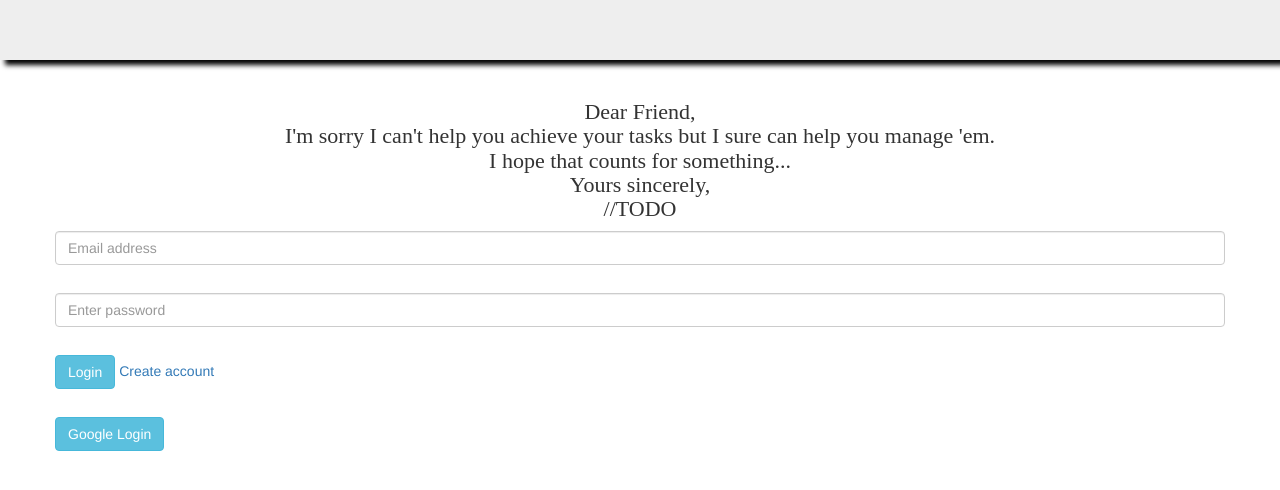
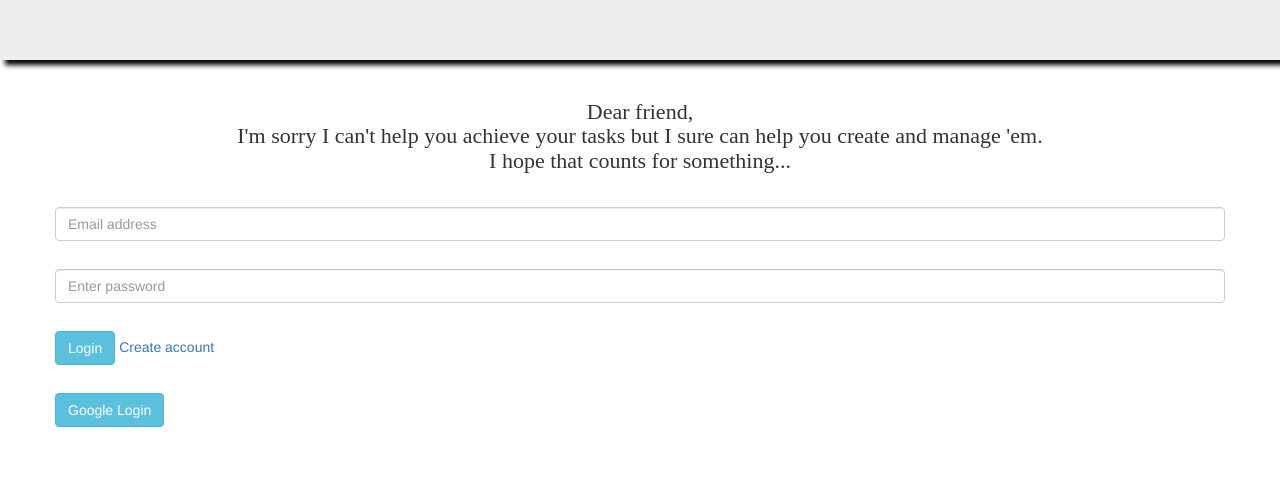
Before and after one commit to larrystone/bc-22-todo_list_app, a website: page views/index.html in a window 1280 px wide. Shown: the part 180-670 px from the top of the page. Drawn offline with nearby package versions, Linux system fonts and the light colour scheme; files that its build step writes are made by us from their sources; no server answers; files whose address does not match are found by name; a web font is replaced by a local one.

Commit message:
minor bug fix in dashboard.js. Still buggy though

```diff
--- a/public/js/dashboard.js
+++ b/public/js/dashboard.js
@@ -40,7 +40,7 @@ $(document).ready(() => {
     let removeItemButton = itemRemoveButtons[itemRemoveButtons.length - 1];
     $(removeItemButton).click(() => {
       $(removeItemButton).parent().closest('div').remove();
-    })
+    });
 
     let item = $(parent).find('.item-wrapper').toArray().pop();
     let itemCheckbox = $(item).find(`input[type =checkbox]`)[0];
--- a/views/index.html
+++ b/views/index.html
@@ -24,7 +24,7 @@
         <div class="container">
         <div class="row">
             <aside>
-                <h4 class="letter">Dear Friend, <br/>I'm sorry I can't help you achieve your tasks but I sure can help you manage 'em.<br/>I hope that counts for something...<br/>Yours sincerely,<br/>//TODO</h4>
+                <h4 class="letter">Dear friend, <br/>I'm sorry I can't help you achieve your tasks but I sure can help you create and manage 'em.<br/>I hope that counts for something...<br/><br/></h4>
             </aside>
             <aside>
                 <form>
```
